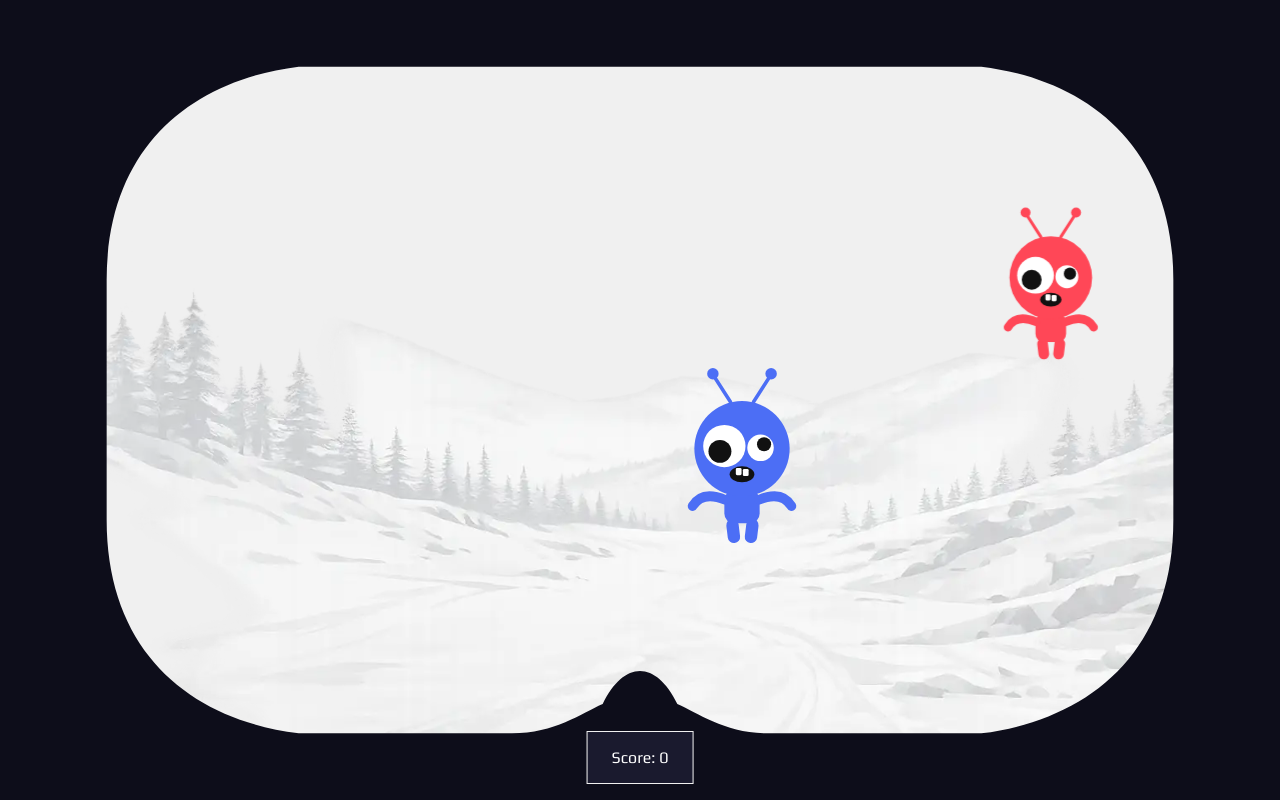
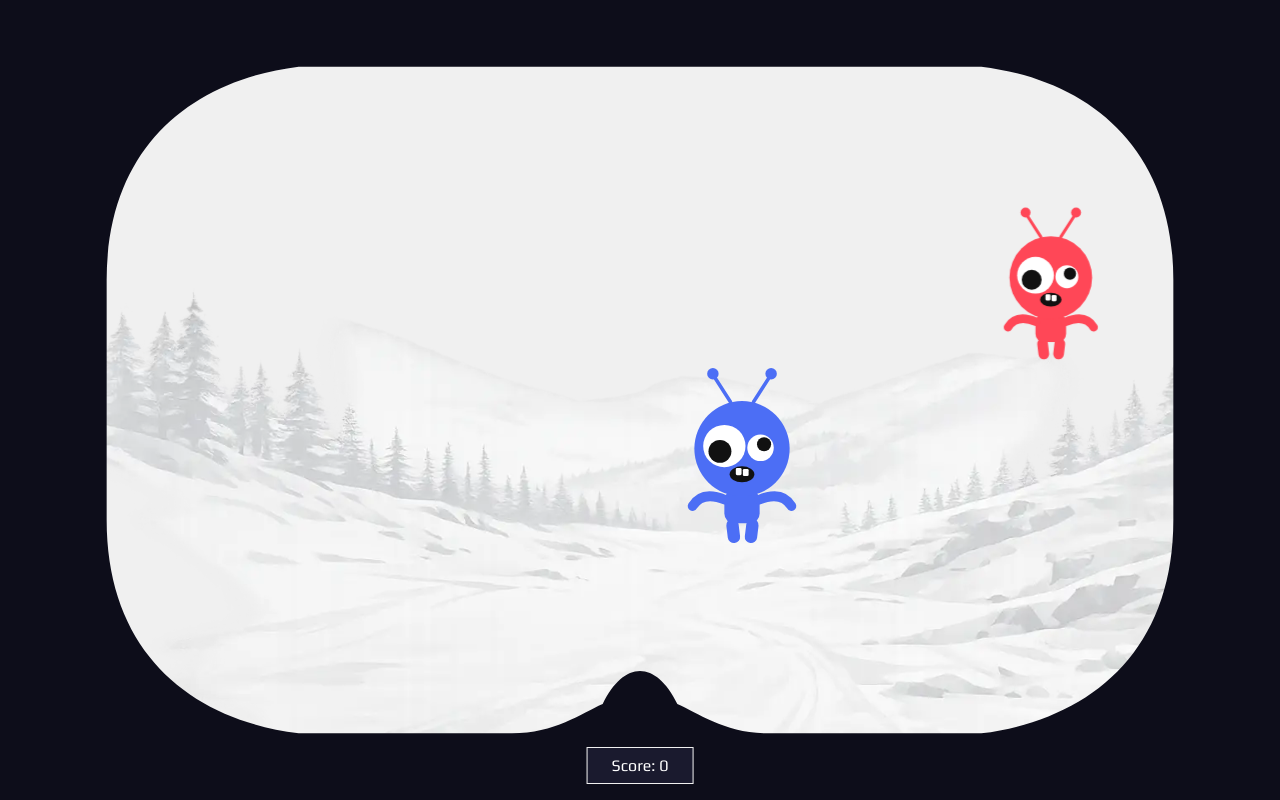
Before and after one commit to JakeR-Dev/chromaball, a React (Vite) app: page / in a window 1280 px wide. Both pictures are taken after a click on the button "START GAME". Built offline with nearby package versions, Linux system fonts and the light colour scheme; a web font is replaced by a local one.

Commit message:
HUD tweak

```diff
--- a/src/styles/_elements.scss
+++ b/src/styles/_elements.scss
@@ -72,7 +72,8 @@
     border: 1px solid var(--color-arena);
     background: var(--color-night);
     color: var(--color-white);
-    padding: 1rem 1.5rem;
+    padding: .5rem 1.5rem;
+    user-select: none;
   }
 }
 
```
